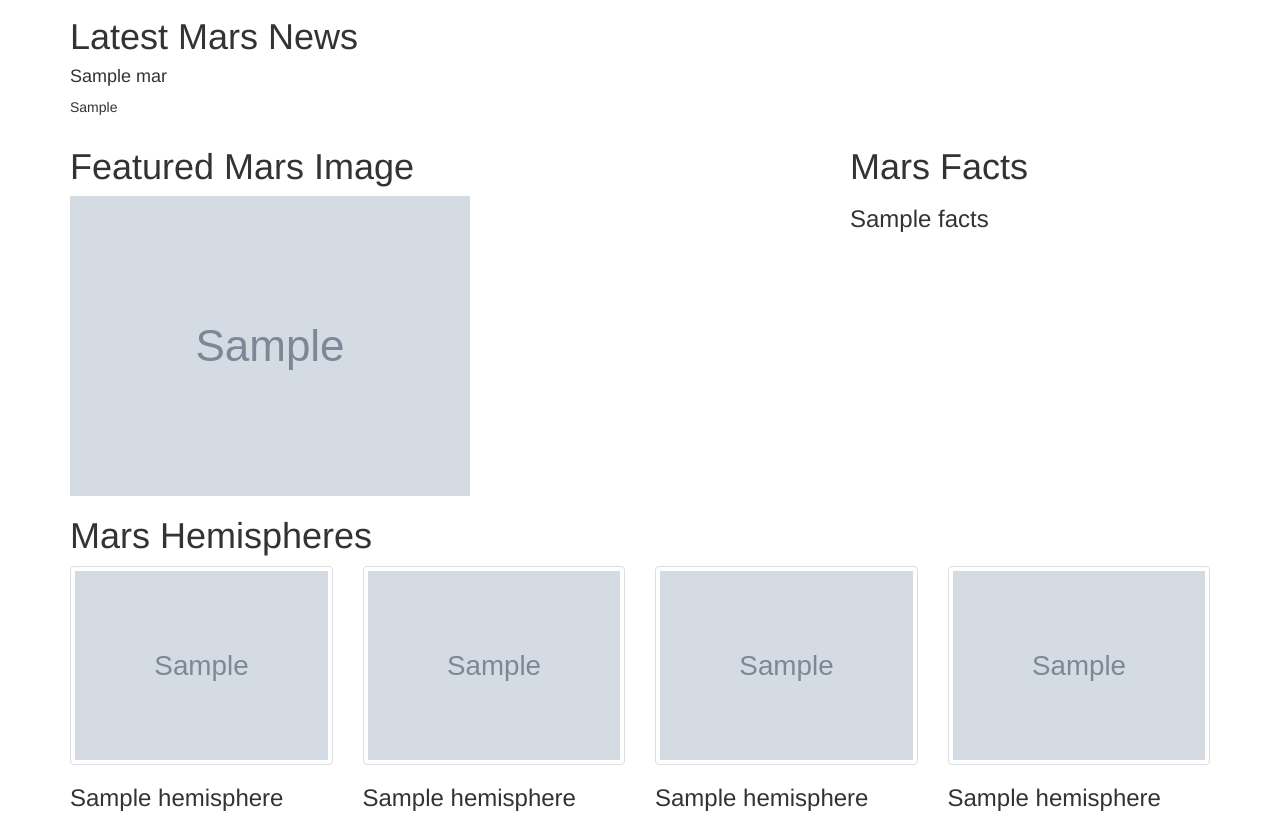
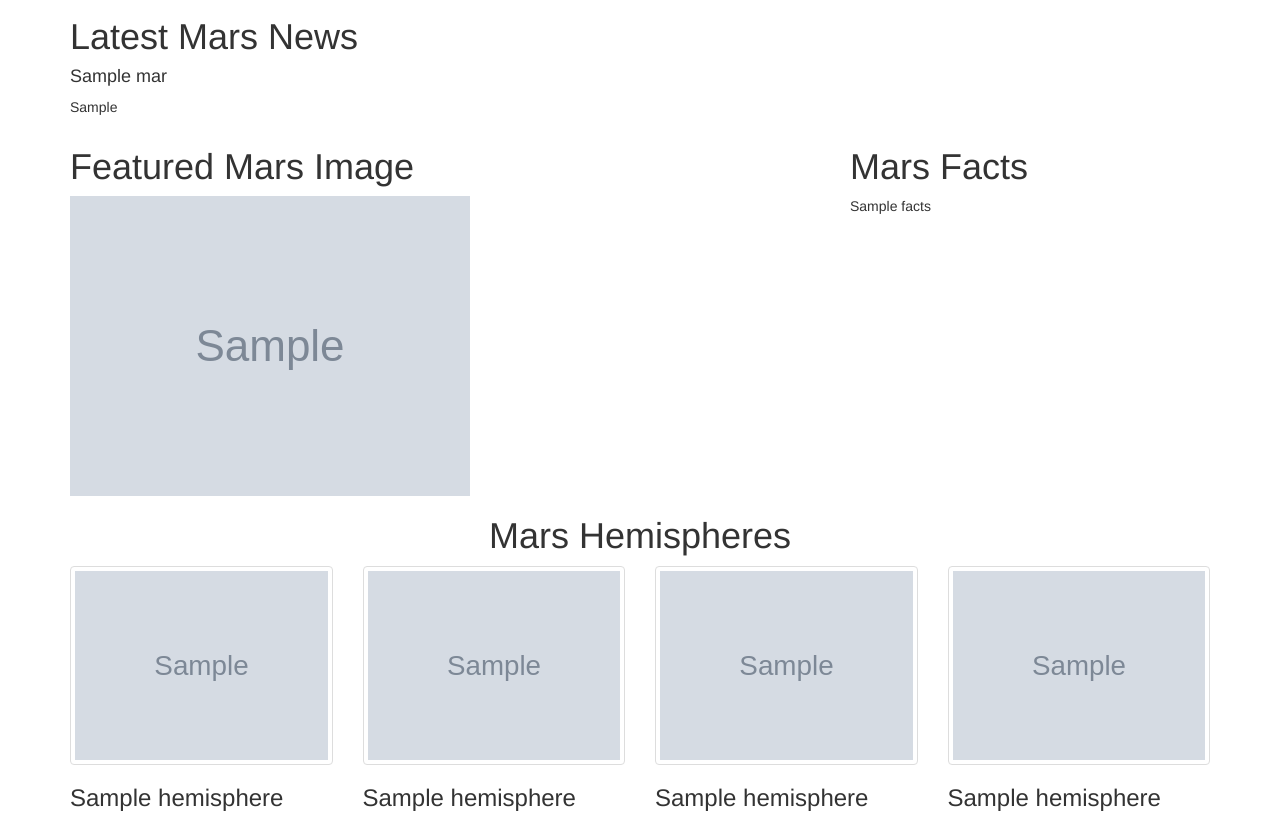
Before and after one commit to YHuang7802/Web-Scraping-Challenge, a Flask app: page / in a window 1280 px wide. Shown: the part 289-1111 px from the top of the page. Run offline with Flask 2, Linux system fonts and the light colour scheme; grey boxes marked "Sample" are stand-in pictures; a database or web service that is not in the repository returns one stand-in record (values such as "Sample title"); some libraries are stand-ins or nearby versions.

Commit message:
hw checkpoint

```diff
--- a/Missions_to_Mars/templates/index.html
+++ b/Missions_to_Mars/templates/index.html
@@ -33,13 +33,15 @@
             </div>
             <div class="col-md-4">
               <h1>Mars Facts</h1>
-              <h3>{{mars_data.Facts|safe}}</h3>
+              <div class = "table-responsive">
+                  <table>{{mars_data.Facts|safe}}</table>
+              </div>
             </div>
         </div>
     </div>
     <div class="container">
       <div class="row">
-        <div class="col-md-12">
+        <div class="col-md-12 text-center">
           <h1>Mars Hemispheres</h1>
           </div>
         </div>
```
